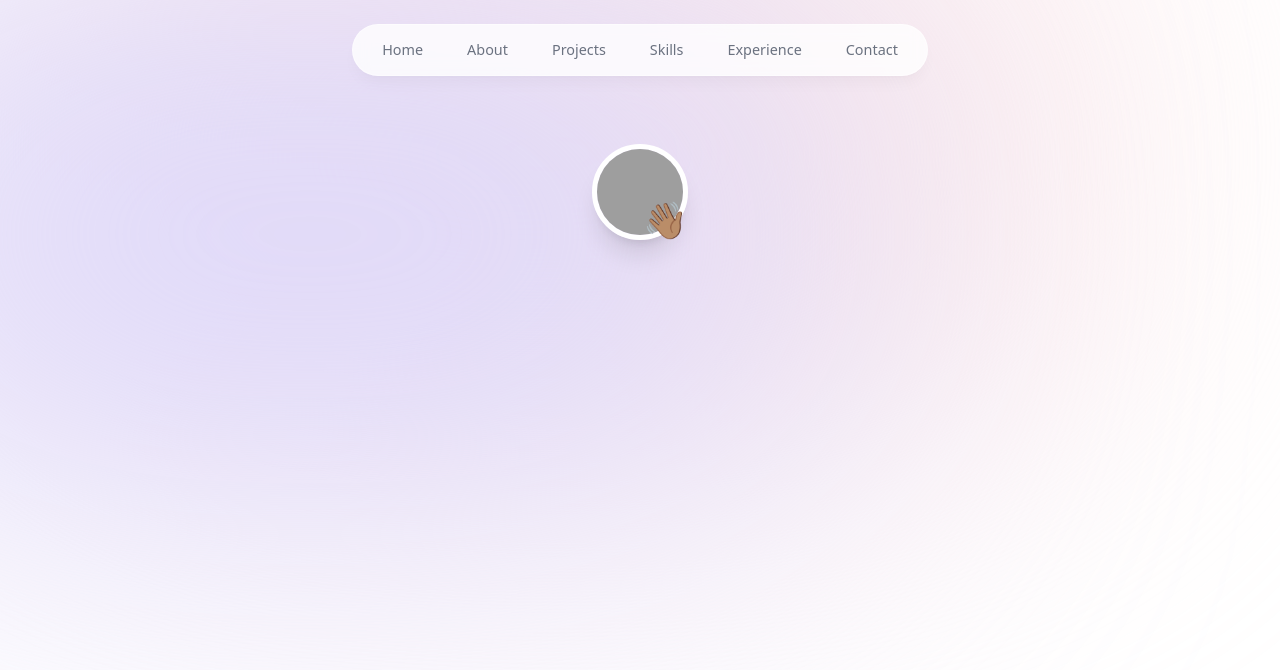
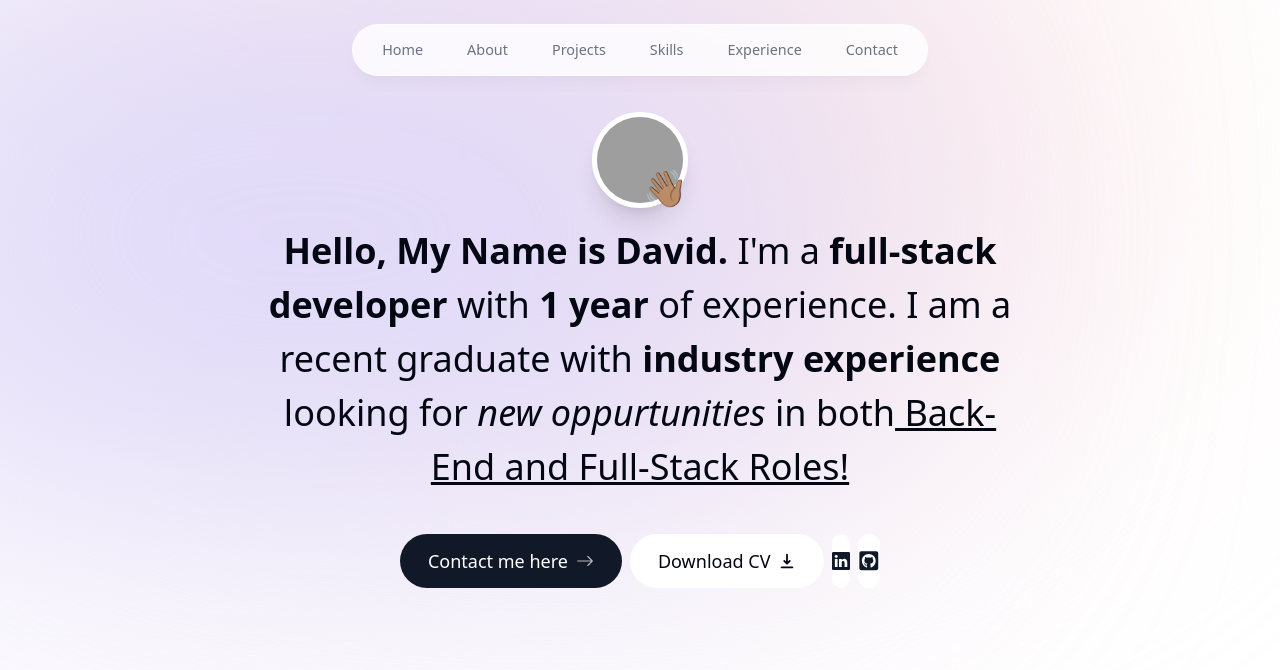
Before and after one commit to davidbd7/personal_portfolio, a Next.js app: page / in a window 1280 px wide. Shown: the top 670 px of the page. Built offline with nearby package versions, Linux system fonts and the light colour scheme; grey boxes are pictures that could not be loaded.

Commit message:
added intro

```diff
--- a/app/layout.tsx
+++ b/app/layout.tsx
@@ -15,7 +15,7 @@
 }) {
   return (
     <html lang="en">
-      <body className={`${inter.className}bg-gray-50 text-gray-950 relative h-[5000px] pt-28 sm:pt-36`}>
+      <body className={`${inter.className}bg-gray-50 text-gray-950 relative h-[5000px] pt-28`}>
         <div className = "bg-[#fbe2e3] absolute top-[-6rem] -z-10 right- [11rem] h-[31.25rem] w-[31.25rem] rounded-full blur-[10rem] sm:w-[68.75rem]"> </div>
         <div className = "bg-[#dbd7fb] absolute top-[-1rem] -z-10 left- [-35rem] h-[31.25rem] w-[50rem] rounded-full blur-[10rem] sm:w-[68.75rem] md:left-[-33rem] lg: left-[-28rem] xl:left-[-15rem] 2xl:left-[-5rem]"> </div>
         <Header />
--- a/app/page.tsx
+++ b/app/page.tsx
@@ -3,7 +3,7 @@
 
 export default function Home() {
   return (
-    <main className="">
+    <main className="flex flex-col items-center px-4">
       <Intro />
 
     </main>
--- a/components/intro.tsx
+++ b/components/intro.tsx
@@ -2,10 +2,14 @@
 import { motion } from 'framer-motion'
 import Image from 'next/image'
 import React from 'react'
+import Link from "next/link"
+import {BsArrowRight, BsLinkedin} from "react-icons/bs"
+import {HiDownload} from "react-icons/hi"
+import { FaGithubSquare } from 'react-icons/fa';
 
 export default function Intro() {
     return (
-        <section>
+        <section className = "mb-28 max-w-[50rem] text-center sm:mb-0">
             <div className = 'flex items-center justify-center'>
                 <div className = "relative">
                     <motion.div
@@ -41,6 +45,44 @@
 
                 </div>
             </div>
+
+        <motion.p className = "mb-10 mt-4 px-4 text-2xl font-medium !leading-[1.5] sm:text-4xl"
+                  initial = {{opacity: 0, y: 100}}
+                  animate = {{opacity: 1, y: 0}}
+                  transition = {{
+                      type: 'spring',
+                      stiffness: 125,
+                      duration: 0.4
+                  }}>
+            <span className = "font-bold"> Hello, My Name is David.
+
+            </span> I'm a {" "} <span className = "font-bold "> full-stack developer</span> with {" "} <span className = "font-bold"> 1 year</span> of experience.
+            I am a recent graduate with <span className = "font-bold">industry experience</span> looking for <span className = "italic"> new oppurtunities</span> in both
+            <span className = "underline"> Back-End and Full-Stack Roles! </span>
+        </motion.p>
+
+        <motion.div className = "flex flex-col sm:flex-row justify-center gap-2 px-4 text-lg font-medium"
+                    initial = {{opacity: 0, y: 100}}
+                    animate = {{opacity: 1, y: 0}}
+                    transition = {{
+                        delay: 0.1
+
+                    }}>
+
+            <Link href = "#contact"
+                  className = "group bg-gray-900 text-white px-7 py-3 flex items-center gap-2 rounded-full outline-none focus:scale-110 hover:scale-110 hover:bg-gray-950 active:scale-105 transition">
+
+                Contact me here <BsArrowRight  className = "opacity-70 group-hover:translate-x-1"  />
+
+            </Link>
+
+            <a className = "bg-white px-7 py-3 flex items-center gap-2 rounded-full"> Download CV <HiDownload /></a>
+            <a className = "bg-white py-4 text-gray-900 flex items-center gap-2 rounded-full"> <BsLinkedin /> </a>
+            <a className = "bg-white py-4 text-gray-900 flex items-center gap-2  text-[1.35rem] rounded-full"> <FaGithubSquare/> </a>
+
+
+
+        </motion.div>
         </section>
     )
 }
```
Also changed, not shown: .eslintrc.json.
